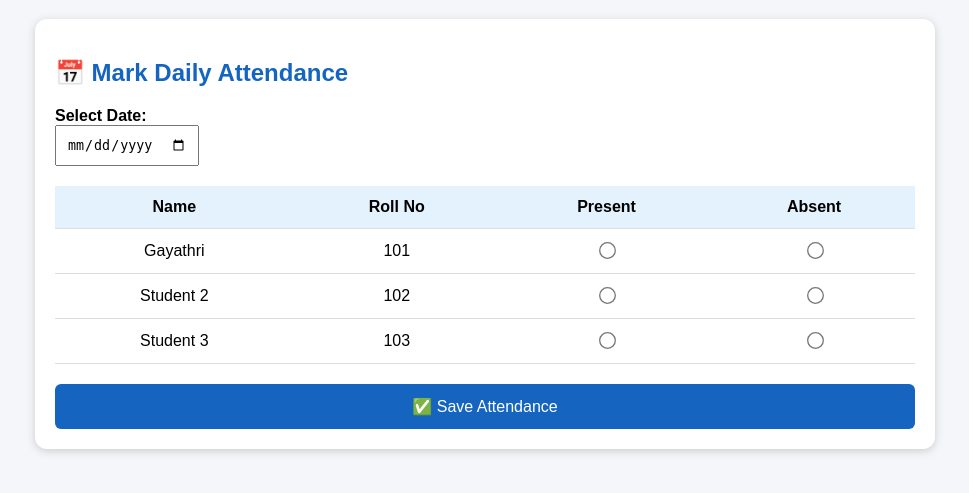
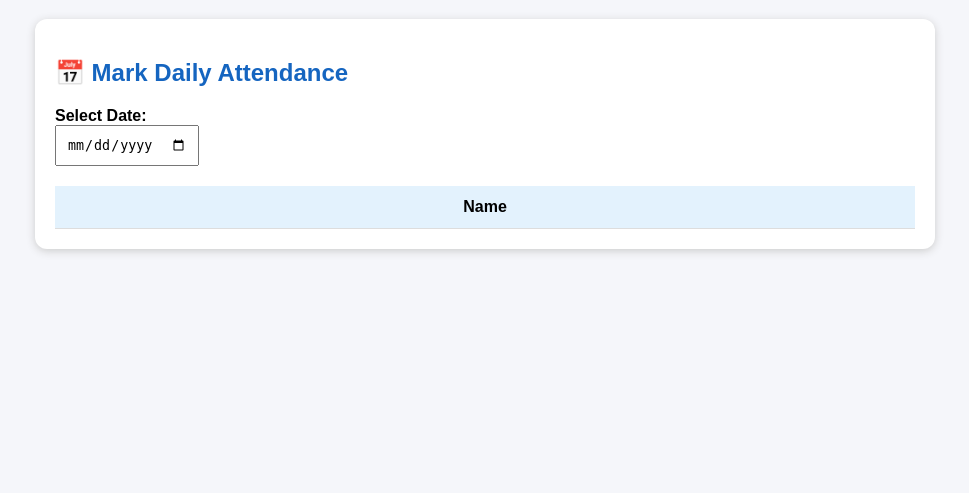
Before and after one commit to asanm104anm10410422213011/AI-Student-Attendance-Management, a Flask app: page / in a window 1280 px wide. Shown: the part 171-664 px from the top of the page, without its empty margins (155-1124 px from the left). Run offline with Flask 3, Linux system fonts and the light colour scheme; lists and menus that the app fills with data are empty.

Commit message:
Update index.html

```diff
--- a/templates/index.html
+++ b/templates/index.html
@@ -26,7 +26,6 @@
         .card {
             background: white;
             padding: 20px;
-            margin-bottom: 20px;
             border-radius: 12px;
             box-shadow: 0 2px 8px #ccc;
         }
@@ -67,7 +66,6 @@
             color: white;
             border: none;
             border-radius: 6px;
-            cursor: pointer;
             font-size: 16px;
         }
 
@@ -103,44 +101,4 @@
 
                 <tr>
                     <th>Name</th>
-                    <th>Roll No</th>
-                    <th>Present</th>
-                    <th>Absent</th>
-                </tr>
-
-                {% for student in students %}
-
-                <tr>
-                    <td>{{ student.name }}</td>
-                    <td>{{ student.roll_no }}</td>
-
-                    <td>
-                        <input type="radio"
-                               name="{{ student.roll_no }}"
-                               value="Present"
-                               required>
-                    </td>
-
-                    <td>
-                        <input type="radio"
-                               name="{{ student.roll_no }}"
-                               value="Absent">
-                    </td>
-                </tr>
-
-                {% endfor %}
-
-            </table>
-
-            <button type="submit">
-                ✅ Save Attendance
-            </button>
-
-        </form>
-
-    </div>
-
-</div>
-
-</body>
-</html>
+                    <th
```
